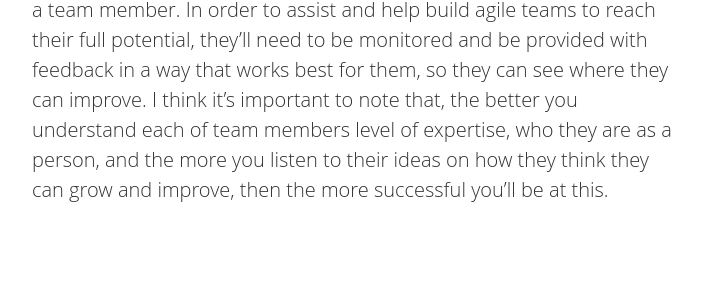
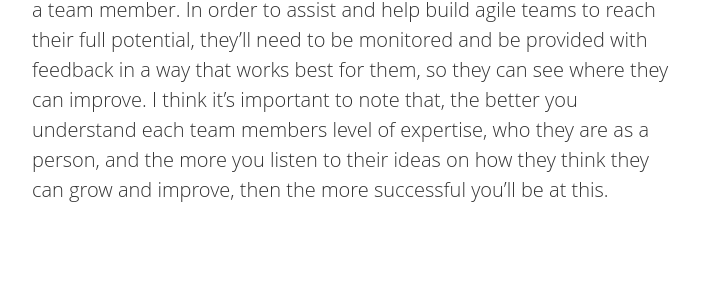
Before and after one commit to IamJackReed/JackReed, a Jekyll site: the page built from _posts/2017-08-05-high-performing-agile-teams-&-the-downside-of-collaboration.markdown, in a window 1280 px wide and 900 px high, scrolled down 1716 px. Shown: the part 384-686 px from the top of the window, without its empty margins (288-990 px from the left). Built offline with Jekyll 4.4.1, drawn with Linux system fonts in a browser that asks for light colours; nearby versions of some CDN libraries; some web fonts are replaced; comment, search, counter and statistics services are not loaded; some of the changed text lies outside the part shown.

Commit message:
Update 2017-08-05-high-performing-agile-teams-&-the-downside-of-collaboration.markdown

```diff
--- a/_posts/2017-08-05-high-performing-agile-teams-&-the-downside-of-collaboration.markdown
+++ b/_posts/2017-08-05-high-performing-agile-teams-&-the-downside-of-collaboration.markdown
@@ -13,7 +13,7 @@
 <span style="color:#00000; font-family: 'open sans'; font-size: 1em; font-size: 20px; font-weight: 200; hyphens: none;">Before going any further, I'd like to briefly explain what I'm referring to when I say '_high performing agile team_' I like the definition that [Keith Cerny's](https://kcerny.wordpress.com/2011/03/11/high-performing-agile-teams/) has used on his blog post which is: “_A high performance Agile team is a committed team that has the right people, has been effectively empowered, has established trust, adheres to an effective process, works at a sustainable pace to deliver quality software of a quantity that reflects a consistent high velocity and factors in influences like capacity and support._” Let's jump straight in, here are just some thoughts and suggestions on what can help contribute towards establishing a high performing agile team, and where I think is a good place to start, and it is based on what has worked well for me, and for the teams that I've worked with.
 
 # Where to Start
-<span style="color:#00000; font-family: 'open sans'; font-size: 1em; font-size: 20px; font-weight: 200; hyphens: none;">Whatever the opposing factors might be that are getting in your way to achieving a high performing agile team, I think the best place to start is with what you can influence, and what better place than us, the people. Agile teams require constant improvement along the way, working alongside each team member during this process is a must. Although people are notorious for being the biggest problem in most things, let alone an agile team. In fact, I'm convinced that anywhere where there are people, there will be problems! '_Let's get rid of them?_' '_wrong!_' People are essential and they're also the most valuable asset! Therefore, they need to be treated as such, be appreciated for their skills, including whatever else they're able to bring to the table as an individual, and as a team member. In order to assist and help build agile teams to reach their full potential, they'll need to be monitored and be provided with feedback in a way that works best for them, so they can see where they can improve. I think it's important to note that, the better you understand each of team members level of expertise, who they are as a person, and the more you listen to their ideas on how they think they can grow and improve, then the more successful you'll be at this.
+<span style="color:#00000; font-family: 'open sans'; font-size: 1em; font-size: 20px; font-weight: 200; hyphens: none;">Whatever the opposing factors might be that are getting in your way to achieving a high performing agile team, I think the best place to start is with what you can influence, and what better place than us, the people. Agile teams require constant improvement along the way, working alongside each team member during this process is a must. Although people are notorious for being the biggest problem in most things, let alone an agile team. In fact, I'm convinced that anywhere where there are people, there will be problems! '_Let's get rid of them?_' '_wrong!_' People are essential and they're also the most valuable asset! Therefore, they need to be treated as such, be appreciated for their skills, including whatever else they're able to bring to the table as an individual, and as a team member. In order to assist and help build agile teams to reach their full potential, they'll need to be monitored and be provided with feedback in a way that works best for them, so they can see where they can improve. I think it's important to note that, the better you understand each team members level of expertise, who they are as a person, and the more you listen to their ideas on how they think they can grow and improve, then the more successful you'll be at this.
 
 # Downside of Collaboration
 <span style="color:#00000; font-family: 'open sans'; font-size: 1em; font-size: 20px; font-weight: 200; hyphens: none;">Yes, the title of this paragraph is correct! There is a strong emphasis of collaboration with agile, and for good reason as it forms an essential part of adopting agile successfully. One of main benefits is that it saves a lot of time, and provides an overall smoother process. However, it does have a downside, which is that conflicting views and options tend to flare up a lot quicker than they normally would do. This can be problematic if the communication skills among those involved aren't at levels needed to have a safe environment. Let me explain, in order to have a 'safe' environment that allows for healthy conversation (dialogue with the free flow of meaning), then it's essential that it is safe to do so. When it becomes unsafe, then you'll start seeing people show patterns of stress. These can be in the form of people raising their voice, shouting, interrupting others when they are speaking, etc. Or it can go the complete opposite side of the spectrum, whereby people start to turning to silence and stop speaking all together. Conflicts between team members, or team members and other people in the organisation can really hold the team back.
```
